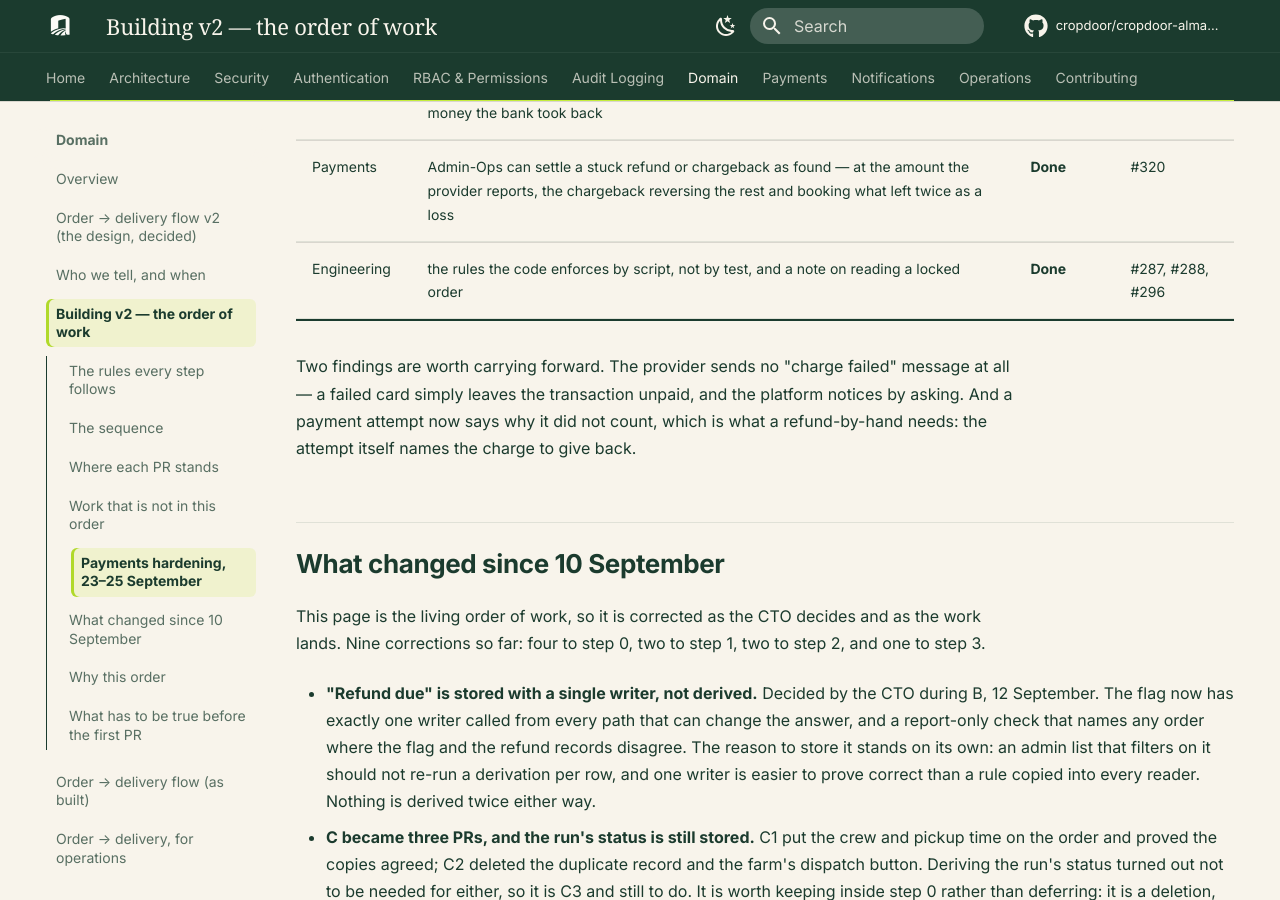
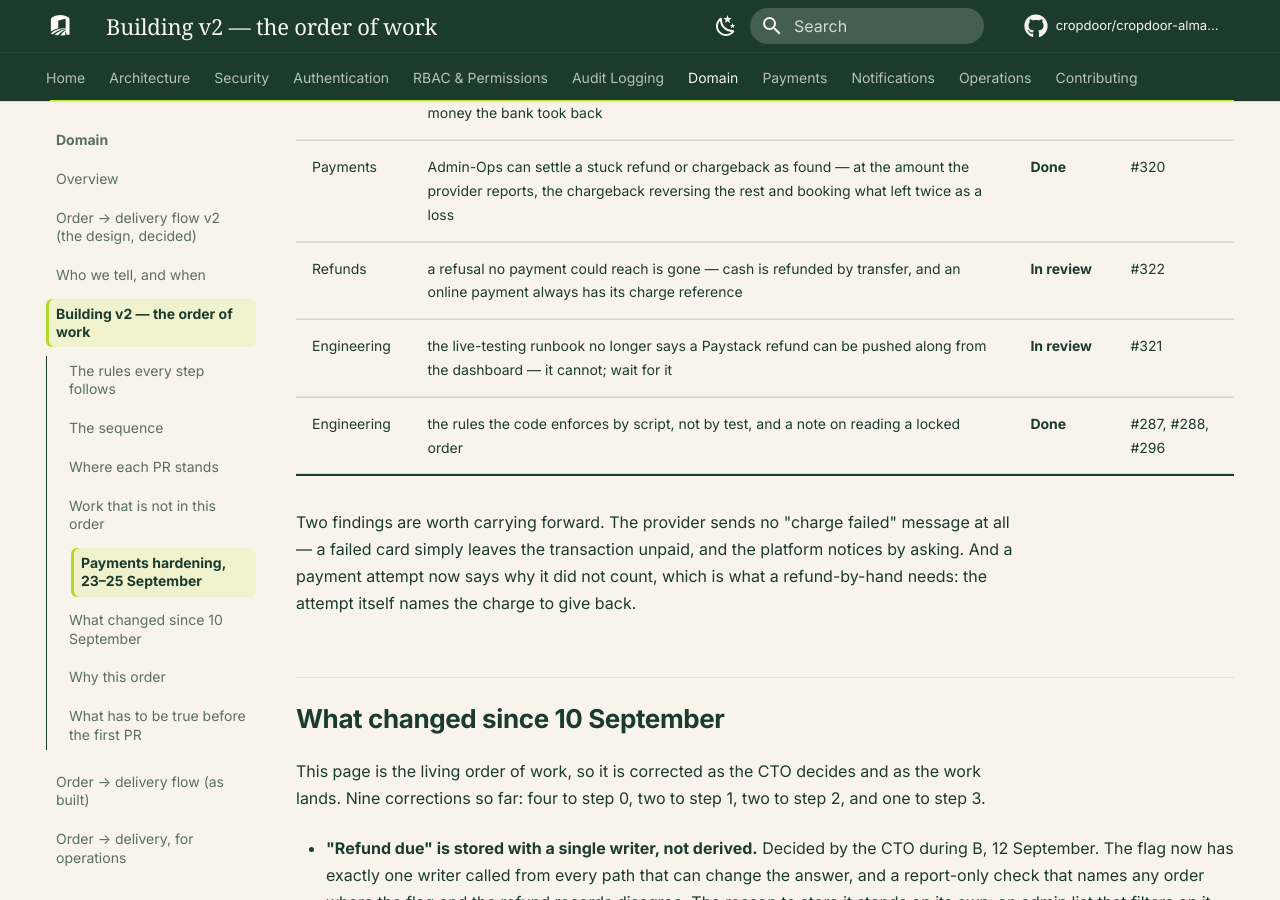
Before and after one commit to cropdoor/cropdoor-almanac, an MkDocs documentation site: the page built from docs/domain/order-delivery-flow-v2-build-order.md, in a window 1280 px wide and 900 px high, scrolled down 10721 px. Built offline with MkDocs 1.6.1 and Material for MkDocs 9.7.7, drawn with Linux system fonts in a browser that asks for light colours; some web fonts are replaced; comment, search, counter and statistics services are not loaded.

Commit message:
tracker: #321 and #322 in review

```diff
--- a/docs/domain/order-delivery-flow-v2-build-order.md
+++ b/docs/domain/order-delivery-flow-v2-build-order.md
@@ -138,6 +138,8 @@ Found while building step 3's refunds and while testing against the real payment
 | Payments | a chargeback on a charge that never booked its order, or was already refunded, cannot pay the buyer twice | **Done** | #315 |
 | Payments | a lost chargeback we never froze still reverses its order, so the farm is not paid from money the bank took back | **Done** | #316 |
 | Payments | Admin-Ops can settle a stuck refund or chargeback as found — at the amount the provider reports, the chargeback reversing the rest and booking what left twice as a loss | **Done** | #320 |
+| Refunds | a refusal no payment could reach is gone — cash is refunded by transfer, and an online payment always has its charge reference | **In review** | #322 |
+| Engineering | the live-testing runbook no longer says a Paystack refund can be pushed along from the dashboard — it cannot; wait for it | **In review** | #321 |
 | Engineering | the rules the code enforces by script, not by test, and a note on reading a locked order | **Done** | #287, #288, #296 |
 
 Two findings are worth carrying forward. The provider sends no "charge failed" message at all — a failed card simply leaves the transaction unpaid, and the platform notices by asking. And a payment attempt now says why it did not count, which is what a refund-by-hand needs: the attempt itself names the charge to give back.
```
